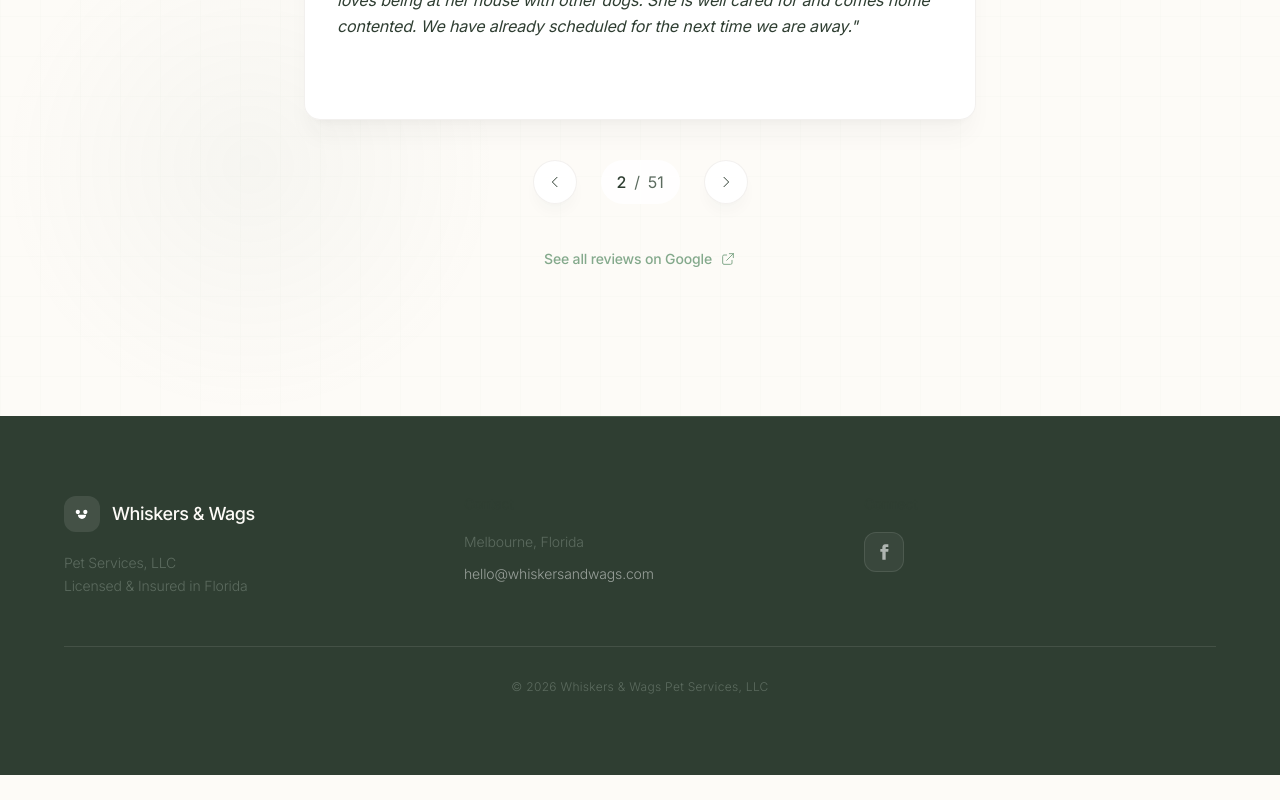
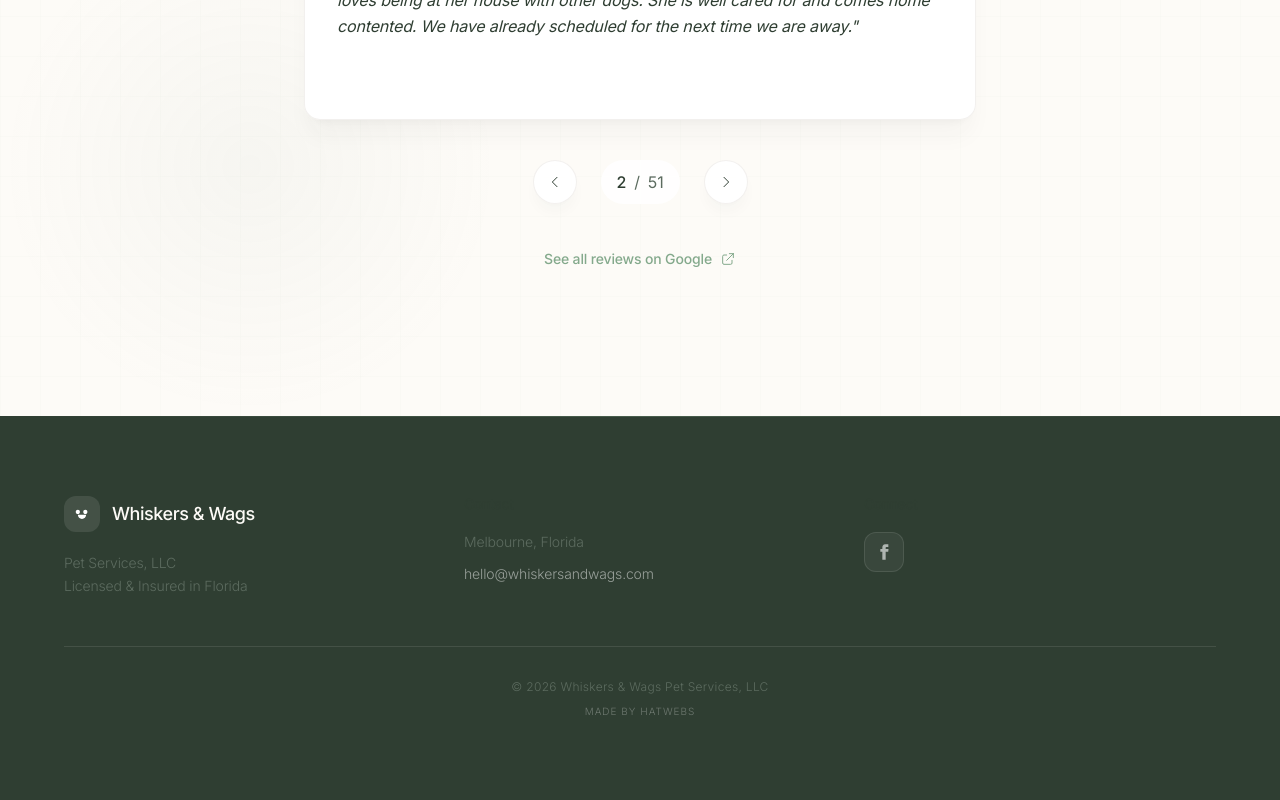
Before and after one commit to marcushatz/pamweb, a React (Vite) app: page / in a window 1280 px wide. Shown: the part 5820-6620 px from the top of the page. Before the commit the page ends 6595 px from the top, so only its background shows below. Built offline with nearby package versions, Linux system fonts and the light colour scheme.

Commit message:
Add Made by Hatwebs watermark to footer

```diff
--- a/src/components/Footer.tsx
+++ b/src/components/Footer.tsx
@@ -59,9 +59,17 @@ const Footer = () => {
 
                 {/* Bottom Bar */}
                 <div className="border-t border-white/10 pt-8 text-center">
-                    <p className="text-white/40 text-xs tracking-wide">
+                    <p className="text-white/40 text-xs tracking-wide mb-2">
                         &copy; {currentYear} Whiskers & Wags Pet Services, LLC
                     </p>
+                    <a
+                        href="https://hatwebs.com"
+                        target="_blank"
+                        rel="noopener noreferrer"
+                        className="text-white/30 text-[10px] tracking-widest hover:text-white/60 transition-colors uppercase block"
+                    >
+                        Made by Hatwebs
+                    </a>
                 </div>
             </div>
         </footer>
```
